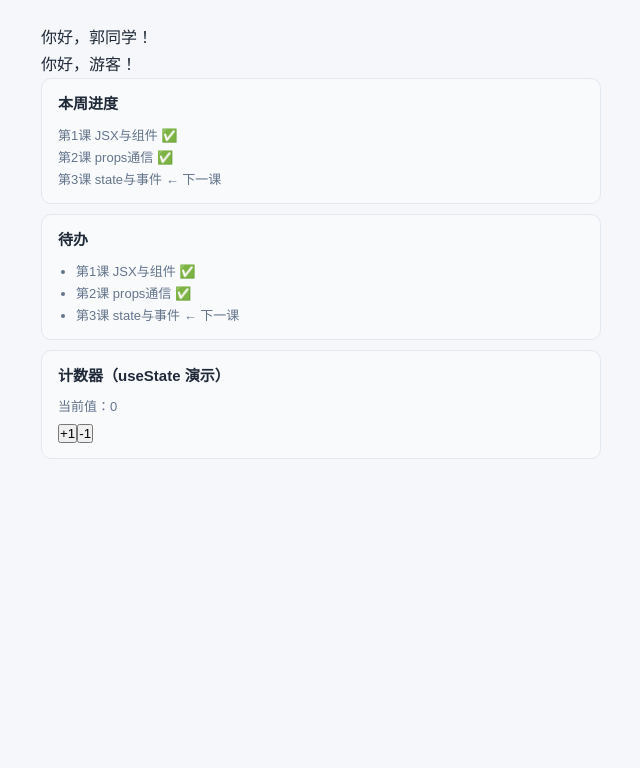
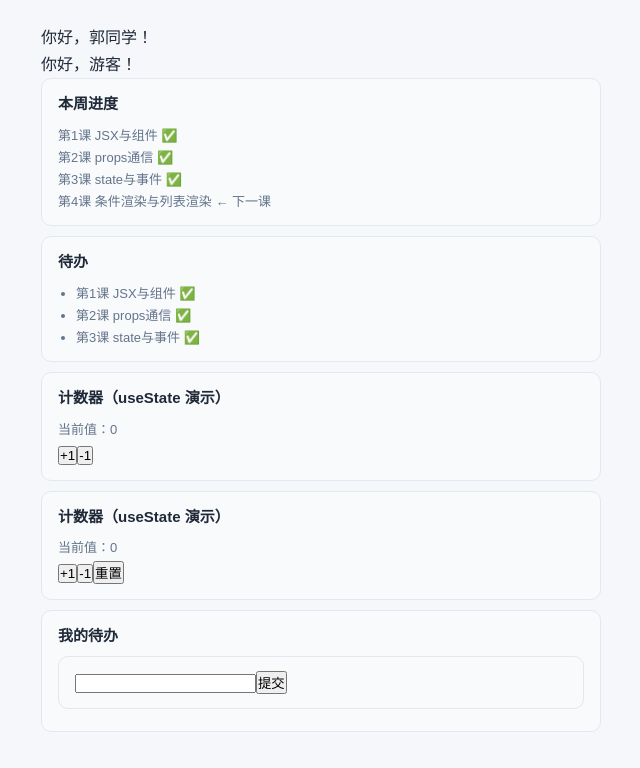
Before and after one commit to Q1anyii/EasyStart-Frontend, a React (Vite) app in the folder demo/06-react/react-app/: page / in a window 1280 px wide. Shown: the top 768 px of the page, without its empty margins (319-959 px from the left). Built offline with nearby package versions, Linux system fonts and the light colour scheme.

Commit message:
前端练习：阶段六第3课state与事件完成（useState+单向数据流闭环+TodoApp添加删除）

```diff
--- a/demo/06-react/react-app/src/App.tsx
+++ b/demo/06-react/react-app/src/App.tsx
@@ -2,7 +2,8 @@ import Greeting from "./components/Greeting";
 import Card from "./components/Card";
 import TodoList from "./components/TodoList";
 import Counter from "./components/Counter";
-
+import MyCounter from "./components/MyCounter";
+import TodoApp from "./components/TodoApp";
 interface User {
   name: string;
   role: string;
@@ -11,7 +12,7 @@ interface User {
 function App() {
   // 数据在父组件（App）：user 和 todos 都在这定义，往下传
   const user: User = { name: "郭同学", role: "前端学习者" };
-  const todos = ["第1课 JSX与组件 ✅", "第2课 props通信 ✅", "第3课 state与事件 ← 下一课"];
+  const todos = ["第1课 JSX与组件 ✅", "第2课 props通信 ✅", "第3课 state与事件 ✅"];
 
   return (
     <div className="app">
@@ -21,7 +22,8 @@ function App() {
       <Card title="本周进度">
         <p>第1课 JSX与组件 ✅</p>
         <p>第2课 props通信 ✅</p>
-        <p>第3课 state与事件 ← 下一课</p>
+        <p>第3课 state与事件 ✅</p>
+        <p>第4课 条件渲染与列表渲染 ← 下一课</p>
       </Card>
 
       <Card title="待办">
@@ -29,6 +31,8 @@ function App() {
       </Card>
 
       <Counter />
+      <MyCounter />
+      <TodoApp />
     </div>
   );
 }
--- /dev/null
+++ b/demo/06-react/react-app/src/components/MyCounter.tsx
@@ -0,0 +1,21 @@
+import { useState } from "react";
+
+
+function MyCounter() {
+    { /*`count++` 改了变量但 React 不知道 */}
+    const [count, setCount] = useState(0);
+
+    return (
+        <div className="card">
+            <h3>计数器（useState 演示）</h3>
+            <p>当前值：{count}</p>
+            { /*花括号里是表达式，`setCount(0)` 渲染时就被执行了；
+            箭头函数是"先存着，点击才执行" */}
+            <button onClick={() => setCount(count + 1)}>+1</button>
+            <button onClick={() => setCount(count - 1)}>-1</button>
+            <button onClick={() => setCount(0)}>重置</button>
+        </div>
+    );
+};
+
+export default MyCounter;
--- /dev/null
+++ b/demo/06-react/react-app/src/components/TodoApp.tsx
@@ -0,0 +1,45 @@
+import { useState } from "react";
+
+interface TodoInputProps{
+    onAdd: (text: string) => void;
+};
+const TodoInput = ({ onAdd }: TodoInputProps) => {
+    const [text, setText] = useState<string>("");
+
+    return (
+        <div className="card">
+            <input value={text} onChange={(e) => setText(e.target.value)} />
+            <button onClick={() =>
+            {
+                onAdd(text);
+                setText("");
+            }
+            }>提交</button>
+        </div>
+    )
+
+}
+
+function TodoApp() {
+    const [todos, setTodos] = useState<string[]>([]);
+
+    const handleAdd = (text: string) => setTodos([...todos, text]);
+
+    return (
+        <div className="card">
+            <h3>我的待办</h3>
+            <ul>
+                {todos.map((t, i) =>
+                <li key={t}>{t}
+                <button onClick={() =>
+                    setTodos(todos.filter((_, index) => index !== i))}>删除
+                </button>
+                </li>
+                )}
+            </ul>
+            <TodoInput onAdd={handleAdd} />
+        </div>
+    )
+};
+
+export default TodoApp;
```
Also changed, not shown: 1 other file (tests, documents, lock files or other folders).
